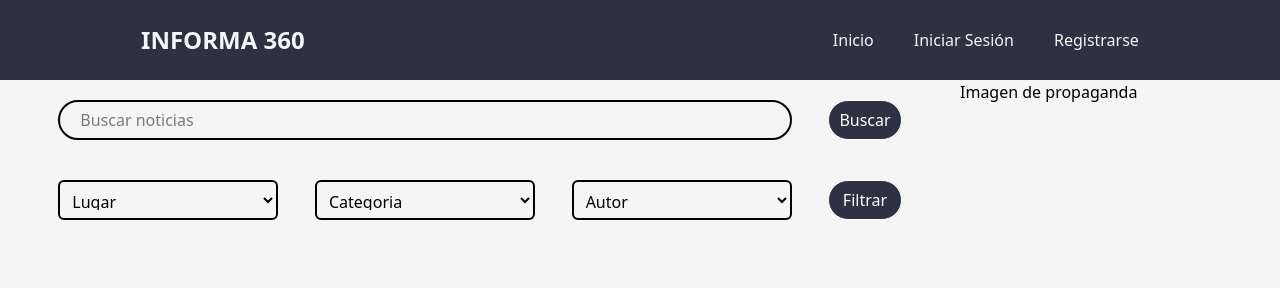
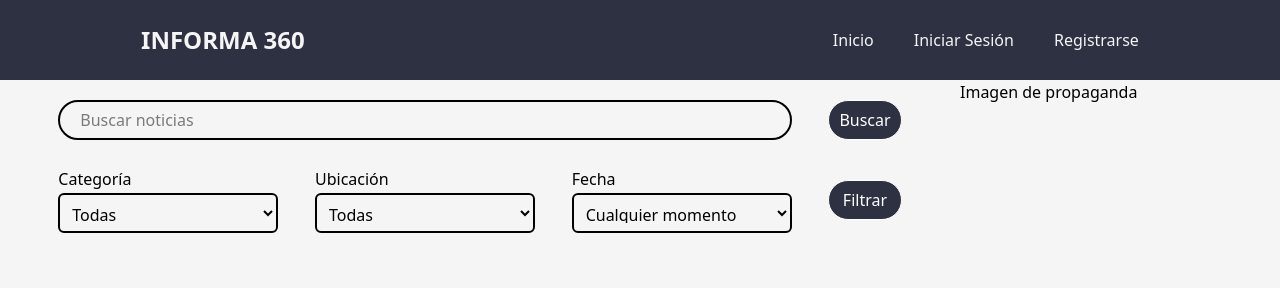
Before and after one commit to Felipesf76/portal-noticias, an Angular app: page /news in a window 1280 px wide. Shown: the top 288 px of the page. Built offline with nearby package versions, Linux system fonts and the light colour scheme.

Commit message:
Creación de los filtros con la URL

```diff
--- a/src/app/pages/news/components/news-filters/news-filters.component.html
+++ b/src/app/pages/news/components/news-filters/news-filters.component.html
@@ -1,35 +1,70 @@
 <form class="w-full h-full flex justify-around items-center">
+  <label
+    for="categoryFilter"
+    class="flex flex-col w-3/12 gap-0.5"
+  >
+    Categoría
+    <select
+      name="category"
+      id="categoryFilter"
+      class="w-full h-10 border-2 p-2 rounded-md"
+      (change)="onCategoryChange($event)"
+    >
+      <option value="">Todas</option>
+      @for(category of categories; track category.id){
+        <option
+          [selected]="(category.id === paramCategory)"
+          value="{{category.id}}"
+        >
+          {{category.categoria | titlecase}}
+        </option>
+      }
+    </select>
+  </label>
+  <label
+    for="placeFilter"
+    class="flex flex-col w-3/12 gap-0.5"
+  >
+    Ubicación
     <select
       name="place"
       id="placeFilter"
-    class="w-3/12 h-10 border-2 p-2 rounded-md"
+      class="w-full h-10 border-2 p-2 rounded-md"
+      (change)="onLocationChange($event)"
     >
-    <option value="">Lugar</option>
-    <option value="sports">Deportes</option>
-    <option value="economy">Economia</option>
-    <option value="entertainment">Entretenimiento</option>
-    <option value="health">Salud</option>
-  </select>
-  <select
-    name="category"
-    id="categoryFilter"
-    class="w-3/12 h-10 border-2 p-2 rounded-md"
+      <option value="">Todas</option>
+      @for(location of locations; track location){
+        <option
+          value="{{location}}"
+          [selected]="(location === paramLocation)"
         >
-    <option value="">Categoria</option>
-    @for(category of categories; track category.id){
-      <option value="{{category.id}}">{{category.categoria}}</option>
+          {{location}}
+        </option>
       }
     </select>
+  </label>
+  <label
+    for="dateFilter"
+    class="flex flex-col w-3/12 gap-0.5"
+  >
+    Fecha
     <select
-    name="author"
-    id="authorFilter"
-    class="w-3/12 h-10 border-2 p-2 rounded-md"
+      name="date"
+      id="dateFilter"
+      class="w-full h-10 border-2 p-2 rounded-md"
+      (change)="applyDateFilter($event)"
     >
-    <option value="all">Autor</option>
-    <option value="author1">Autor 1</option>
-    <option value="author2">Autor 2</option>
+      @for(dateOption of dateOptions; track dateOption){
+        <option
+          value="{{dateOption}}"
+          [selected]="(dateOption === paramDate)"
+        >
+          {{dateOption}}
+        </option>
+      }
     </select>
-  <button class="w-1/12 h-10 border rounded-full text-white bg-primary cursor-pointer hover:bg-fourth" (click)="search($event)" [disabled]="!text">
+  </label>
+  <button class="w-1/12 h-10 border rounded-full text-white bg-primary cursor-pointer hover:bg-fourth" [disabled]="!categorySelected">
     Filtrar
   </button>
 </form>
--- a/src/app/pages/news/components/news-filters/news-filters.component.ts
+++ b/src/app/pages/news/components/news-filters/news-filters.component.ts
@@ -1,22 +1,115 @@
-import { Component, EventEmitter, Input, Output } from '@angular/core';
+import { Component, EventEmitter, Input, OnInit, Output } from '@angular/core';
+import { ActivatedRoute } from '@angular/router';
 import { Categories } from '@models/Categories';
+import { FilterService } from '@services/filters.service';
+import { Router } from '@angular/router';
+import { TitleCasePipe } from '@angular/common';
+
 
 @Component({
   selector: 'app-news-filters',
-  imports: [],
+  imports: [TitleCasePipe],
   templateUrl: './news-filters.component.html',
   styleUrl: './news-filters.component.css'
 })
-export class NewsFiltersComponent {
-  @Output() textSearch: EventEmitter<string> = new EventEmitter<string>();
+export class NewsFiltersComponent implements OnInit {
+  @Output() category: EventEmitter<string> = new EventEmitter<string>()
   @Input() categories: Categories[] = []
-  public text = ''
+  @Input() locations: string[] = []
+  @Input() dates: Date[] = []
+  locationQuery: string = '';
+  selectedCategory: string = '';
+  selectedDate: string = '';
 
-  public search(event: MouseEvent){
-    event.preventDefault()
-    this.textSearch.emit(this.text)
+  public categorySelected = ''
+  public locationSelected = ''
+  public dateSelected = ''
+  public paramCategory = ''
+  public paramLocation = ''
+  public paramDate = ''
+  public dateOptions = [
+    'Cualquier momento',
+    'Mes pasado',
+    'Semana pasada',
+    'Últimas 24 horas'
+  ]
+
+  constructor(
+    private route: ActivatedRoute,
+    private filterService: FilterService,
+    private router: Router
+  ) {}
+
+  ngOnInit(): void {
+    this.route.queryParams.subscribe(params => {
+      this.paramCategory = params["category"] || ''
+      this.paramLocation = params["location"] || ''
+      this.paramDate = params["date"] || ''
+    });
   }
-  public onChange(event: Event){
-    this.text = (event.target as HTMLInputElement).value
+
+  applyDateFilter(event: Event) {
+    let startDate: Date | null = null;
+    let endDate: Date | null = null;
+    this.dateSelected = (event.target as HTMLSelectElement).value
+
+    const now = new Date();
+
+    switch (this.dateSelected) {
+      case 'Mes pasado':
+        startDate = new Date(now.getFullYear(), now.getMonth() - 1, now.getDate());
+        endDate = new Date(now.getFullYear(), now.getMonth(), now.getDate());
+        break;
+      case 'Semana pasada':
+        const startOfLastWeek = new Date(now);
+        startOfLastWeek.setDate(now.getDate() - now.getDay() - 7);
+        startDate = startOfLastWeek;
+        endDate = new Date(startOfLastWeek);
+        endDate.setDate(startOfLastWeek.getDate() + 6);
+        break;
+      case 'Últimas 24 horas':
+        startDate = new Date(now.getTime() - 24 * 60 * 60 * 1000);
+        endDate = now;
+        break;
+      case 'Cualquier momento':
+        startDate = null;
+        endDate = null;
+        break;
+      default:
+        startDate = null;
+        endDate = null;
+        break;
+    }
+
+    let result = {
+      startDate: startDate,
+      endDate: endDate
+    }
+
+    this.filterService.updateDateFilter(result)
+    this.updateUrl()
+  }
+
+  onCategoryChange(event: Event): void{
+    this.categorySelected = (event.target as HTMLSelectElement).value
+    this.filterService.updateCategoryFilter(this.categorySelected)
+    this.updateUrl()
+  }
+  onLocationChange(event: Event): void{
+    this.locationSelected = (event.target as HTMLSelectElement).value
+    this.filterService.updateLocationFilter(this.locationSelected)
+    this.updateUrl()
+  }
+
+  updateUrl() {
+    const queryParams: any = {}
+    if (this.categorySelected) queryParams.category = this.categorySelected
+    if (this.locationSelected) queryParams.location = this.locationSelected
+    if (this.dateSelected) queryParams.date = this.dateSelected
+
+    this.router.navigate([], {
+      queryParams,
+      queryParamsHandling: 'merge'
+    });
   }
 }
--- a/src/app/pages/news/templates/news-list/news-list.component.html
+++ b/src/app/pages/news/templates/news-list/news-list.component.html
@@ -2,16 +2,19 @@
   <div class="col-start-1 col-end-4">
 
     <section class="w-full h-20 px-10">
-      <app-search (textSearch)="onSearch($event)"></app-search>
+      <app-search
+        (textSearch)="onSearch($event)"
+      ></app-search>
     </section>
     <section class="w-full h-20 px-10">
-      <app-news-filters [categories]="categories" (textSearch)="onSearch($event)"></app-news-filters>
+      <app-news-filters
+        [categories]="categories"
+        [locations]="locationList"
+        [dates]="dateList"
+        ></app-news-filters>
     </section>
-    <section>
-
-    </section>
-    <section class="w-full h-full px-10">
-      @for (news of records_new; track $index) {
+    <section class="w-full px-10">
+      @for (news of filteredNews; track news.id) {
         <app-news-card class="w-full h-full" [varNews]="news"></app-news-card>
       }
     </section>
--- a/src/app/pages/news/templates/news-list/news-list.component.ts
+++ b/src/app/pages/news/templates/news-list/news-list.component.ts
@@ -1,31 +1,111 @@
-import { Component } from '@angular/core';
+import { Component, OnInit, OnDestroy } from '@angular/core';
 import { NewsService } from '@services/news.service';
+import { FilterService } from '@services/filters.service';
+import { ActivatedRoute } from '@angular/router';
 import { NewsCardComponent } from '@news/components/news-card/news-card.component';
 import { News } from '@app/models/News';
 import { NewsFiltersComponent } from '@news/components/news-filters/news-filters.component';
 import { SearchComponent } from '@news/components/search/search.component';
 import { CategorieService } from '@services/categories.service';
 import { Categories } from '@models/Categories';
+import { combineLatest, Subject, takeUntil } from 'rxjs';
 
 @Component({
   selector: 'app-news-list',
   imports: [NewsCardComponent, NewsFiltersComponent, SearchComponent],
   templateUrl: './news-list.component.html',
   styleUrl: './news-list.component.css',
-  providers: [NewsService, CategorieService]
+  providers: [CategorieService]
 })
-export class NewsListComponent {
-  public records_new: Array<News>
-  public categories: Categories[]
+export class NewsListComponent implements OnInit, OnDestroy {
+  public newsList: News[] = []
+  public categories: Categories[] = []
+  public filteredNews: News[] = []
+  public selectedCategory = ''
+  public selectedDate = new Date()
+  public filterQuery = ''
+  public locationList: string[] = []
+  public dateList: Date[] = []
+  private destroy$ = new Subject<void>();
 
-  constructor(private newsService: NewsService , private categoryService: CategorieService){
-    this.records_new = this.newsService.getNewsTest()
+  constructor(
+    private route: ActivatedRoute,
+    private newsService: NewsService,
+    private categoryService: CategorieService,
+    private filterService: FilterService
+  ){
     this.categories = this.categoryService.getCategories()
   }
 
+  ngOnInit() {
+    // Obtener las noticias del servicio
+    this.newsService.getNewsTest()
+    .pipe(takeUntil(this.destroy$))
+    .subscribe(news => {
+      this.newsList = news
+      this.filteredNews = news
+      this.locationList = Array.from(new Set<string>(news.map(news => news.pais)))
+      this.dateList = Array.from(new Set<Date>(news.map(news => news.fecha_creacion)))
+    });
+
+    this.route.queryParams
+    .pipe(takeUntil(this.destroy$))
+    .subscribe(params => {
+      const category = params['category'] || ''
+      const location = params['location'] || ''
+      const date = params['date'] || ''
+
+      this.filterService.updateCategoryFilter(category);
+      this.filterService.updateLocationFilter(location);
+      this.filterService.updateDateFilter(date);
+    });
+
+    combineLatest([
+      this.filterService.categoryFilter$,
+      this.filterService.locationFilter$,
+      this.filterService.dateFilter$
+    ]).subscribe(([category, location, date]) => {
+      this.filteredNews = this.newsList.filter(news => {
+      const resultDate = new Date(news.fecha_creacion);
+      const startDate = date.startDate ? new Date(date.startDate) : null;
+      const endDate = date.endDate ? new Date(date.endDate) : null;
+      return (
+        (!location || news.pais === location) &&
+        (!category || news.id_categorias === category) &&
+        ((!startDate || resultDate >= startDate) &&
+        (!endDate || resultDate <= endDate))
+      );
+    });
+    })
+  }
+
+  // filterNews() {
+  //   if(this.selectedCategory === ''){
+  //     this.filteredNews = this.newsList
+  //   }else{
+  //     this.filteredNews = this.newsList.filter(news => news.id_categorias == this.selectedCategory)
+  //   }
+  // }
+
+  // changeUrl(){
+  //   const queryParams: any = {};
+  //   if (this.selectedCategory) queryParams.category = this.selectedCategory;
+  //   if (this.selectedDate) queryParams.date = this.selectedDate;
+
+  //   this.router.navigate(['/news'], { queryParams });
+  // }
+
+  // onCategoryChange(category: string) {
+  //   this.router.navigate(['/news'], { queryParams: { search: category } });
+  // }
 
   onSearch(text: string){
     console.log(text)
     //this.records_new = this.newsService.getNewsBySearch(text)
   }
+
+  ngOnDestroy(): void {
+    this.destroy$.next();
+    this.destroy$.complete();
+  }
 }
```
Also changed, not shown: src/app/pages/news/templates/news-created/news-created.component.ts (+24 -6 lines), src/app/services/filters.service.ts (added, +32 -0 lines), src/app/services/news.service.ts (+14 -5 lines). Lines whose indentation alone changed are shown as unchanged.
